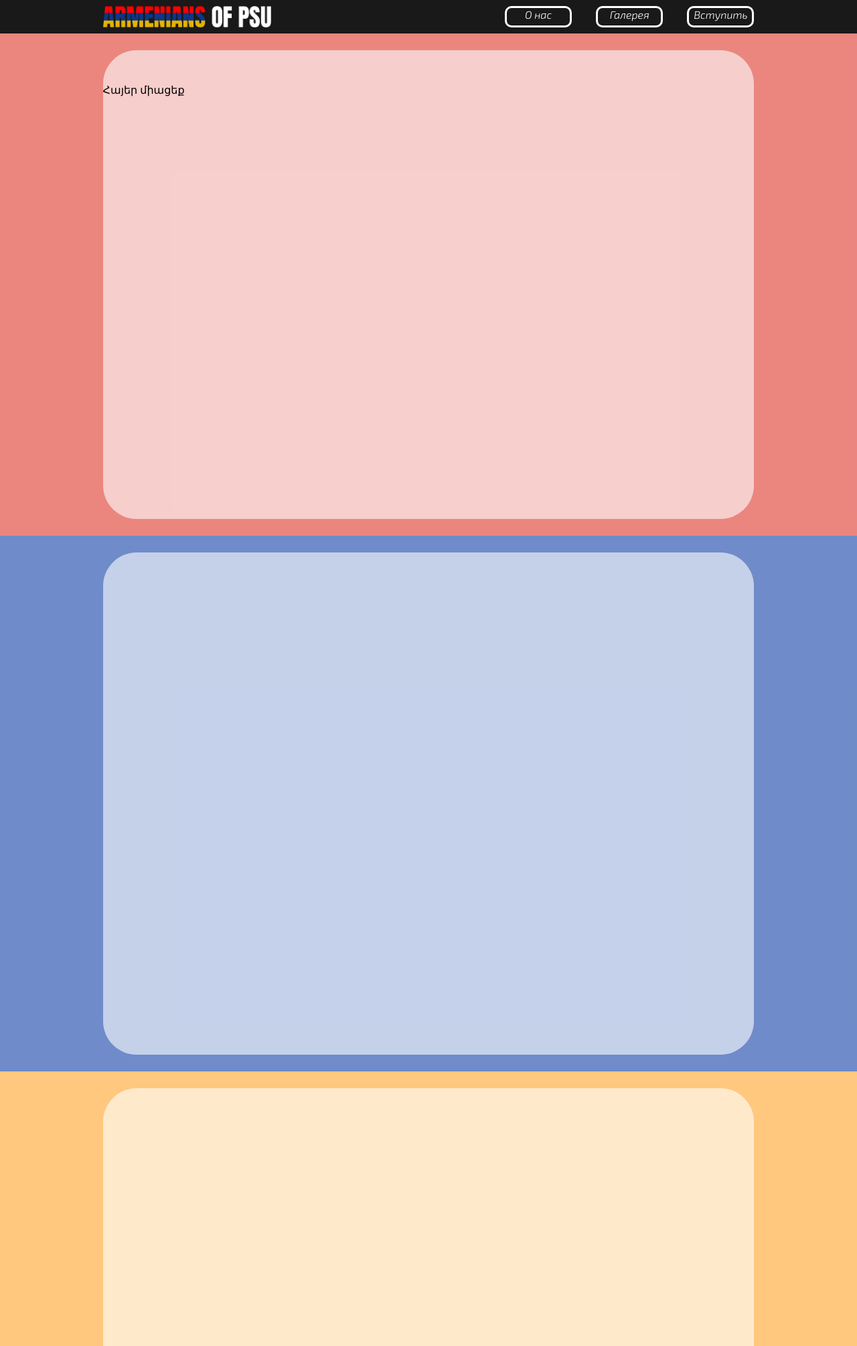
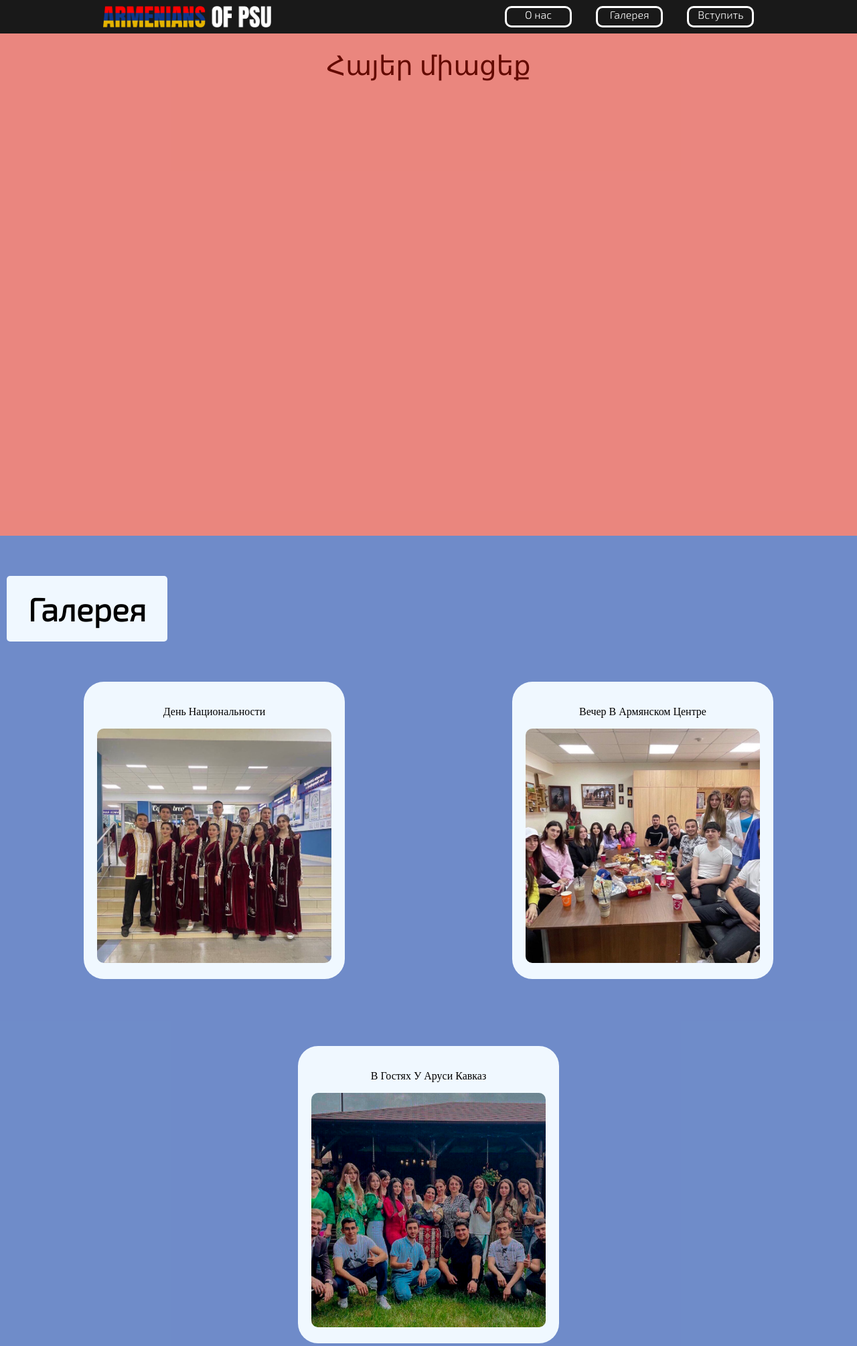
Before and after one commit to Nikos48/ArmeniansPSU, a Django app: page /home/ in a window 1280 px wide. Shown: the top 2010 px of the page at 67% size. Run offline with Django 4.2, Linux system fonts and the light colour scheme.

Commit message:
added images and base template to gallery

```diff
--- a/main/static/main/css/index.css
+++ b/main/static/main/css/index.css
@@ -1,3 +1,4 @@
+@import url("https://fonts.googleapis.com/css2?family=Exo+2:wght@300&display=swap");
 html {
   height: 100%;
   scroll-behavior: smooth;
@@ -32,17 +33,14 @@
 }
 
 .nav-ul {
-  margin: 0px;
+  margin: 0;
   padding-left: 35%;
   align-items: center;
   list-style: none;
   display: flex;
-  flex-wrap: wrap;
   flex-direction: row;
   justify-content: space-between;
   align-items: flex-end;
-  height: auto;
-  width: auto;
 }
 .nav-li {
   position: relative;
@@ -58,7 +56,6 @@
   color: #fff;
   font-family: "Exo 2";
   transition: all 0.3s ease 0s;
-  cursor: pointer;
 }
 .nav-li:hover {
   transition: all 0.3s ease 0s;
@@ -81,30 +78,28 @@
   float: left;
 }
 
-.content {
-  position: static;
-}
-
 .about {
   padding-top: 75px;
   padding-bottom: 25px;
   background-color: #da291c90;
   box-sizing: border-box;
-  height: 100vh;
   width: 100%;
+  min-height: 100%;
 }
 .about p {
   margin: 0;
-  padding-top: 50px;
+  text-align: center;
+  color: rgb(100, 10, 0);
+  font-size: 2.5rem;
 }
 
 .gallery {
-  padding: 25px 0;
+  padding-bottom: 50px;
   position: relative;
   margin: 0;
   background-color: #0033a090;
-  height: 100vh;
   width: 100%;
+  min-height: 90%;
   box-sizing: border-box;
 }
 
@@ -113,16 +108,62 @@
   margin: 0;
   position: relative;
   background-color: #ff9e1b90;
-  height: 100vh;
   width: 100%;
+  min-height: 90%;
   box-sizing: border-box;
 }
 
-.white-box {
-  background: #ffffff99;
+.content-box {
   width: 100%;
   height: 100%;
-  border-radius: 50px;
+}
+
+.gallery .content-box,
+.contact .content-box {
+  justify-content: center;
+  padding-top: 50px;
+}
+
+.gallery .content-box > :first-child {
+  padding: 10px;
+  text-align: center;
+  font-size: 3rem;
+  font-family: "Exo 2";
+  font-weight: 800;
+  height: auto;
+}
+.gallery-headline {
+  margin: 0;
+  background-color: #f0f8ff;
+  padding: 20px;
+  border-radius: 5px;
+  width: 200px;
+  align-self: center;
+}
+
+.gallery-flexbox {
+  display: flex;
+  justify-content: space-around;
+  flex-direction: row;
+  flex-wrap: wrap;
+}
+
+.gallery-image {
+  object-fit: cover;
+  width: 350px;
+  height: 350px;
+  border-radius: 10px;
+}
+
+.gallery-item {
+  background-color: #f0f8ff;
+  padding: 20px;
+  border-radius: 30px;
+  margin: 50px;
+}
+
+.gallery-item p {
+  text-align: center;
 }
 
 @media only screen and (max-width: 1200px) {
--- a/main/templates/main/home.html
+++ b/main/templates/main/home.html
@@ -5,10 +5,6 @@
     <meta charset="UTF-8">
     <meta http-equiv="X-UA-Compatible" content="IE=edge">
     <meta name="viewport" content="width=device-width, initial-scale=1.0">
-    <!-- Шрифт -->
-    <link rel="preconnect" href="https://fonts.googleapis.com">
-    <link rel="preconnect" href="https://fonts.gstatic.com" crossorigin>
-    <link href="https://fonts.googleapis.com/css2?family=Exo+2:ital,wght@1,300&display=swap" rel="stylesheet">
     <!-- CSS, JS -->
     <link rel="stylesheet" href="{% static 'main/css/index.css' %}">
     <script type="text/javascript" src="{% static 'main/js/index.js' %}"></script>
@@ -35,26 +31,34 @@
 
     <content>
         <div class="about" id="about">
-            <div class="container">
-                <div class="white-box">
-                    <p>
-                        Հայեր միացեք
-                    </p>
-                </div>
+            <div class="content-box">
+                <p>
+                    Հայեր միացեք
+                </p>
             </div>
         </div>
         <div class="gallery" id="gallery">
-            <div class="container">
-                <div class="white-box">
-
+            <div class="content-box">
+                <div><p class="gallery-headline">Галерея</p></div>
+                <div class="gallery-flexbox">
+                    <span class="gallery-item" >
+                        <p>День Национальности</p>
+                        <img src="{% static 'main/images/nationality_day.jpg' %}", class="gallery-image">
+                    </span>
+                    <span class="gallery-item">
+                        <p>Вечер В Армянском Центре</p>
+                        <img src="{% static 'main/images/sitting.jpg' %}", class="gallery-image">
+                    </span>
+                    <span class="gallery-item">
+                        <p>В Гостях У Аруси Кавказ</p>
+                        <img src="{% static 'main/images/Arusia.png' %}", class="gallery-image">
+                    </span>
                 </div>
             </div>
         </div>
         <div class="contact" id="contact">
-            <div class="container">
-                <div class="white-box">
+            <div class="content-box">
 
-                </div>
             </div>
         </div>
     </content>
```
Also changed, not shown: main/static/main/images/Arusia.png (added), main/static/main/images/nationality_day.jpg (added), main/static/main/images/sitting.jpg (added).
